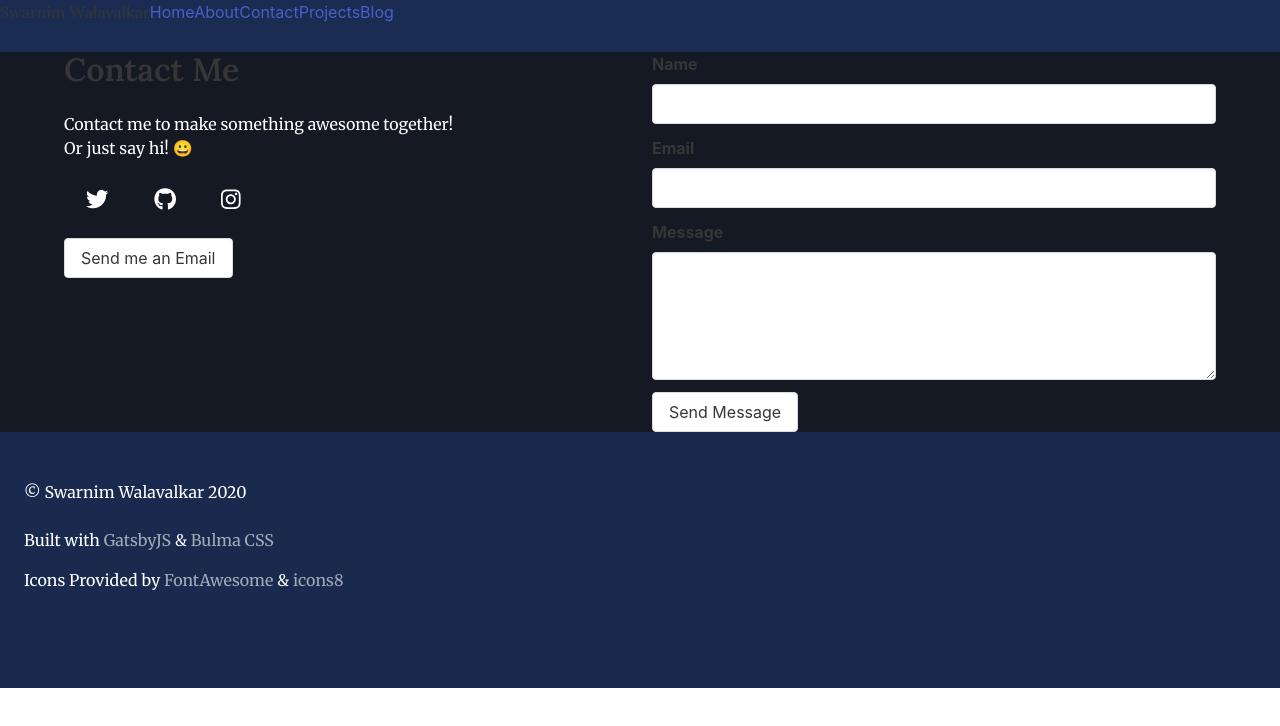
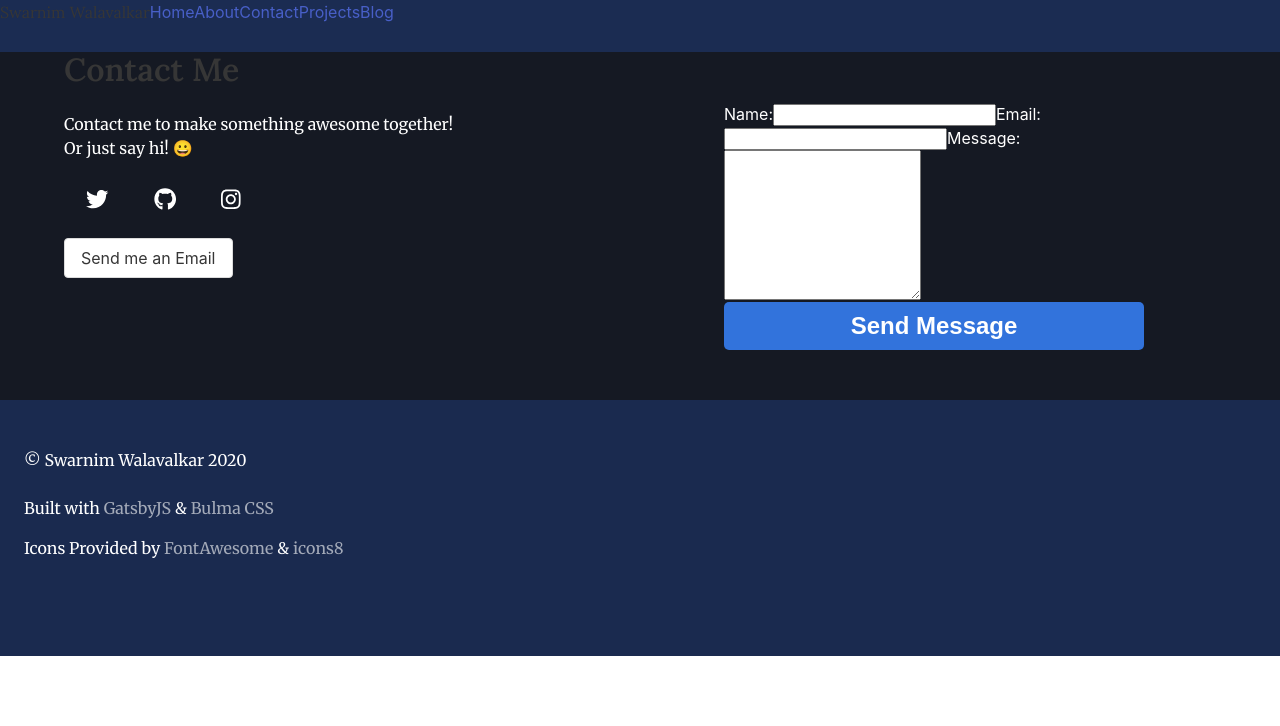
Before and after one commit to SwarnimWalavalkar/old-gatsby-site, a Gatsby site: page /contact in a window 1280 px wide. Built offline with nearby package versions, Linux system fonts and the light colour scheme; Gatsby itself is replaced by a stand-in of ours.

Commit message:
Update Contact Form and minor improvements

```diff
--- a/src/components/blog-card.js
+++ b/src/components/BlogCard.js
@@ -3,7 +3,7 @@ import { Link } from "gatsby"
 
 import Img from "gatsby-image"
 
-import styles from "./blog-card.module.scss"
+import styles from "./BlogCard.module.scss"
 
 const BlogCard = ({ url, title, excerpt, imageUrl, author, publishedDate }) => {
   if (!imageUrl) {
--- /dev/null
+++ b/src/components/ContactForm.js
@@ -0,0 +1,60 @@
+import React from "react"
+
+import styles from "./ContactForm.module.scss"
+
+export default class MyForm extends React.Component {
+  constructor(props) {
+    super(props)
+    this.submitForm = this.submitForm.bind(this)
+    this.state = {
+      status: "",
+    }
+  }
+
+  render() {
+    const { status } = this.state
+    return (
+      <form
+        onSubmit={this.submitForm}
+        action="https://formspree.io/mvowrbyd"
+        method="POST"
+      >
+        <label>Name:</label>
+        <input type="name" name="name" className={`${styles.feedbackInput}`} />
+        <label>Email:</label>
+        <input
+          type="email"
+          name="email"
+          className={`${styles.feedbackInput}`}
+        />
+        <label>Message:</label>
+        <textarea name="message" className={`${styles.feedbackInput}`} />
+        {status === "SUCCESS" ? (
+          <p>Thanks! I'll get back to you ASAP</p>
+        ) : (
+          <button type="submit">Send Message</button>
+        )}
+        {status === "ERROR" && <p>Ooops! There was an error.</p>}
+      </form>
+    )
+  }
+
+  submitForm(ev) {
+    ev.preventDefault()
+    const form = ev.target
+    const data = new FormData(form)
+    const xhr = new XMLHttpRequest()
+    xhr.open(form.method, form.action)
+    xhr.setRequestHeader("Accept", "application/json")
+    xhr.onreadystatechange = () => {
+      if (xhr.readyState !== XMLHttpRequest.DONE) return
+      if (xhr.status === 200) {
+        form.reset()
+        this.setState({ status: "SUCCESS" })
+      } else {
+        this.setState({ status: "ERROR" })
+      }
+    }
+    xhr.send(data)
+  }
+}
--- /dev/null
+++ b/src/components/ContactForm.module.scss
@@ -0,0 +1,50 @@
+form {
+  max-width: 420px;
+  margin: 50px auto;
+}
+
+.feedback-input {
+  color: white;
+  font-family: Helvetica, Arial, sans-serif;
+  font-weight: 500;
+  font-size: 18px;
+  border-radius: 5px;
+  line-height: 22px;
+  background-color: transparent;
+  border: 2px solid #3273dc;
+  transition: all 0.3s;
+  padding: 13px;
+  margin-bottom: 15px;
+  width: 100%;
+  box-sizing: border-box;
+  outline: 0;
+}
+
+.feedback-input:focus {
+  border: 2px solid #276cda;
+}
+
+textarea {
+  height: 150px;
+  line-height: 150%;
+  resize: vertical;
+}
+
+[type="submit"] {
+  font-family: Arial, Helvetica, sans-serif;
+  width: 100%;
+  background: #3273dc;
+  border-radius: 5px;
+  border: 0;
+  cursor: pointer;
+  color: white;
+  font-size: 24px;
+  padding-top: 10px;
+  padding-bottom: 10px;
+  transition: all 0.3s;
+  margin-top: -4px;
+  font-weight: 700;
+}
+[type="submit"]:hover {
+  background: #276cda;
+}
--- a/src/pages/blog.js
+++ b/src/pages/blog.js
@@ -5,7 +5,7 @@ import styles from "./blog.module.scss"
 import SEO from "../components/seo"
 
 import Layout from "../components/layout"
-import BlogCard from "../components/blog-card"
+import BlogCard from "../components/BlogCard"
 
 import { graphql, useStaticQuery } from "gatsby"
 
--- a/src/pages/contact.js
+++ b/src/pages/contact.js
@@ -6,9 +6,10 @@ import SEO from "../components/seo"
 
 import { FontAwesomeIcon } from "@fortawesome/react-fontawesome"
 import { faTwitter } from "@fortawesome/free-brands-svg-icons"
-import { faFacebook } from "@fortawesome/free-brands-svg-icons"
 import { faGithub } from "@fortawesome/free-brands-svg-icons"
 import { faInstagram } from "@fortawesome/free-brands-svg-icons"
+
+import ContactForm from "../components/ContactForm"
 
 import Layout from "../components/layout"
 const Contact = () => (
@@ -65,51 +66,7 @@ const Contact = () => (
             <div
               className={`${styles.column} ${styles.isOneThird} ${styles.hasTextLeft}`}
             >
-              <form action="POST" name="contact" data-netlify="true">
-                <div className={`${styles.field}`}>
-                  <label className={`${styles.label} ${styles.hasTextWhite}`}>
-                    Name
-                  </label>
-                  <div className={`${styles.control}`}>
-                    <input
-                      className={`${styles.input} ${styles.isMedium}`}
-                      type="text"
-                      name="name"
-                    />
-                  </div>
-                </div>
-                <div className={`${styles.field}`}>
-                  <label className={`${styles.label} ${styles.hasTextWhite}`}>
-                    Email
-                  </label>
-                  <div className={`${styles.control}`}>
-                    <input
-                      className={`${styles.input} ${styles.isMedium}`}
-                      type="text"
-                      name="email"
-                    />
-                  </div>
-                </div>
-                <div className={`${styles.field}`}>
-                  <label className={`${styles.label} ${styles.hasTextWhite}`}>
-                    Message
-                  </label>
-                  <div className={`${styles.control}`}>
-                    <textarea
-                      className={`${styles.textarea} ${styles.isMedium}`}
-                      name="message"
-                    ></textarea>
-                  </div>
-                </div>
-                <div className={`${styles.control}`}>
-                  <button
-                    type="submit"
-                    className={`${styles.button} ${styles.isLink} ${styles.isFullwidth} ${styles.hasTextWeightMedium} ${styles.isMedium}`}
-                  >
-                    Send Message
-                  </button>
-                </div>
-              </form>
+              <ContactForm />
             </div>
           </div>
         </div>
--- a/src/pages/projects.module.scss
+++ b/src/pages/projects.module.scss
@@ -1,10 +1,4 @@
 @import "~bulma/bulma.sass";
-
-//VARIABLES
-
-// $dotColor: #000;
-// $lineColor: #a4a4a4;
-// $bgColor: #fff;
 
 $dotColor: #135fb5;
 $lineColor: #2e4b8d;
--- a/src/templates/blog.js
+++ b/src/templates/blog.js
@@ -109,7 +109,7 @@ const blog = ({ data }) => {
     featured_image = <span />
   }
 
-  let seoImage
+  let seoImage = ""
   if (Post.data.featured_image.fluid) {
     seoImage = Post.data.featured_image.fluid.src
   } else {
--- a/src/templates/project.js
+++ b/src/templates/project.js
@@ -93,9 +93,6 @@ const Project = ({ data }) => {
   let stack = Project.data.stack
   let blurb = Project.data.blurb
 
-  console.log("Name:", name)
-  console.log("images:", images)
-
   const body = Project.data.body.map((slice, index) => {
     switch (slice.slice_type) {
       case "rich_text":
```
Also changed, not shown: src/pages/404.module.scss (+6 -6 lines), src/components/BlogCard.module.scss (renamed from src/components/blog-card.module.scss).
